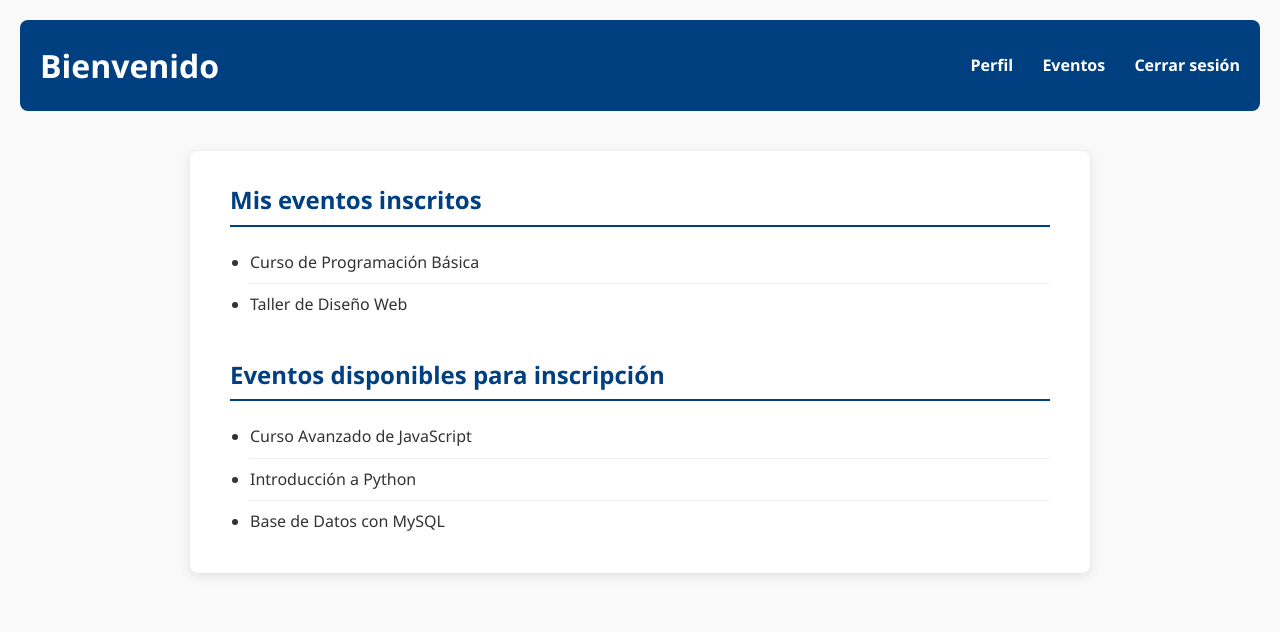
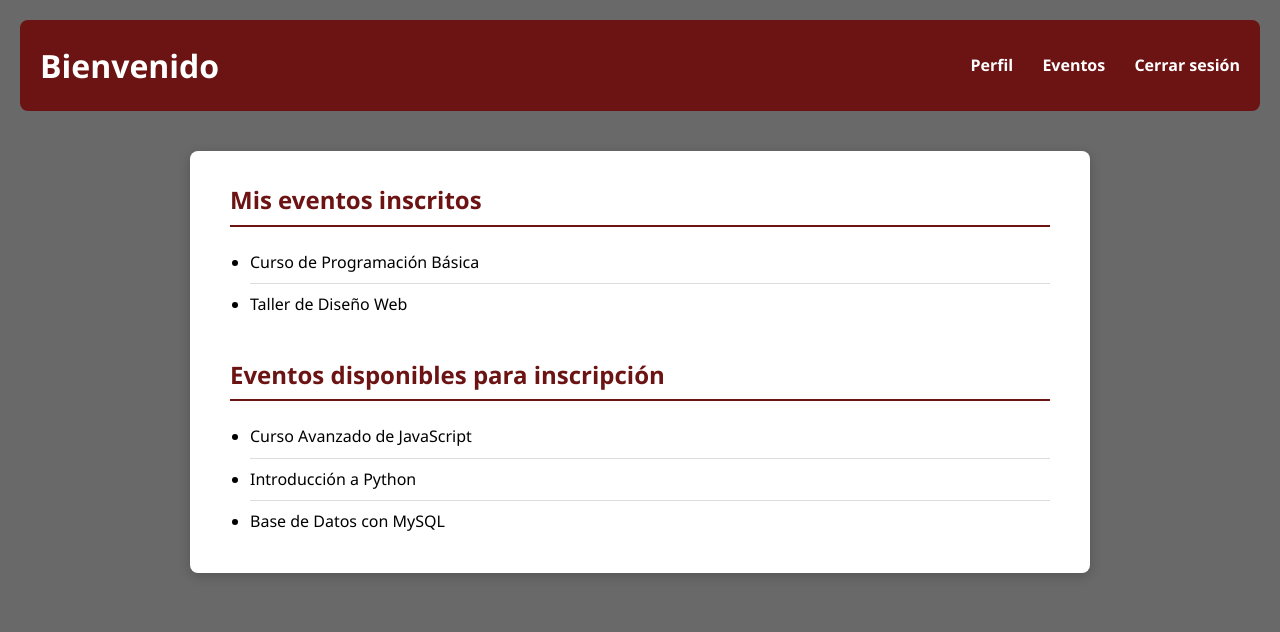
Before and after one commit to ElJDragon/ProyectoManejo2P, a PHP site: page /usuarios/inicio.html in a window 1280 px wide. Shown: the top 632 px of the page. Run offline with PHP 8.4, Linux system fonts and the light colour scheme.

Commit message:
Actualiza la paleta de colores del usuario

```diff
--- a/usuarios/css/estilos.css
+++ b/usuarios/css/estilos.css
@@ -9,15 +9,15 @@
 body {
   font-family: 'Segoe UI', Tahoma, Geneva, Verdana, sans-serif;
   line-height: 1.6;
-  background-color: #f9f9f9;
-  color: #333;
+  background-color: #696969;
+  color: #000000;
   padding: 20px;
 }
 
 /* Encabezado */
 header {
-  background-color: #004080;
-  color: white;
+  background-color: #6c1313;
+  color: #ffffff;
   padding: 20px;
   border-radius: 8px;
   margin-bottom: 30px;
@@ -29,8 +29,9 @@ header {
 header h1 {
   font-size: 2em;
 }
+
 nav a {
-  color: white;
+  color: #ffffff;
   text-decoration: none;
   margin-left: 25px;
   font-weight: 600;
@@ -38,16 +39,18 @@ nav a {
 }
 
 nav a:hover {
-  color: #ffc107;
+  color: #cccccc;
 }
 
+/* Contenido principal */
 main {
   max-width: 900px;
   margin: 40px auto;
-  background: white;
+  background: #ffffff;
+  color: #000000;
   padding: 30px 40px;
   border-radius: 8px;
-  box-shadow: 0 3px 12px rgba(0,0,0,0.1);
+  box-shadow: 0 3px 12px rgba(0,0,0,0.2);
 }
 
 section + section {
@@ -56,11 +59,12 @@ section + section {
 
 h2 {
   margin-bottom: 15px;
-  color: #004080;
-  border-bottom: 2px solid #004080;
+  color: #6c1313;
+  border-bottom: 2px solid #6c1313;
   padding-bottom: 5px;
 }
 
+/* Lista */
 ul {
   list-style-type: disc;
   padding-left: 20px;
@@ -68,9 +72,39 @@ ul {
 
 li {
   padding: 8px 0;
-  border-bottom: 1px solid #eee;
+  border-bottom: 1px solid #ddd;
 }
 
 li:last-child {
   border-bottom: none;
 }
+
+/* Tarjeta de perfil */
+.tarjeta-perfil {
+  display: flex;
+  align-items: center;
+  gap: 20px;
+  margin-bottom: 20px;
+}
+
+.foto-perfil {
+  border-radius: 50%;
+  border: 3px solid #6c1313;
+}
+
+/* Botones */
+button {
+  background-color: #6c1313;
+  color: #ffffff;
+  border: none;
+  padding: 10px 20px;
+  margin-right: 10px;
+  border-radius: 6px;
+  cursor: pointer;
+  font-weight: bold;
+  transition: background-color 0.3s ease;
+}
+
+button:hover {
+  background-color: #000000;
+}
```
Also changed, not shown: usuarios/css/estilo2.css (+22 -19 lines).
